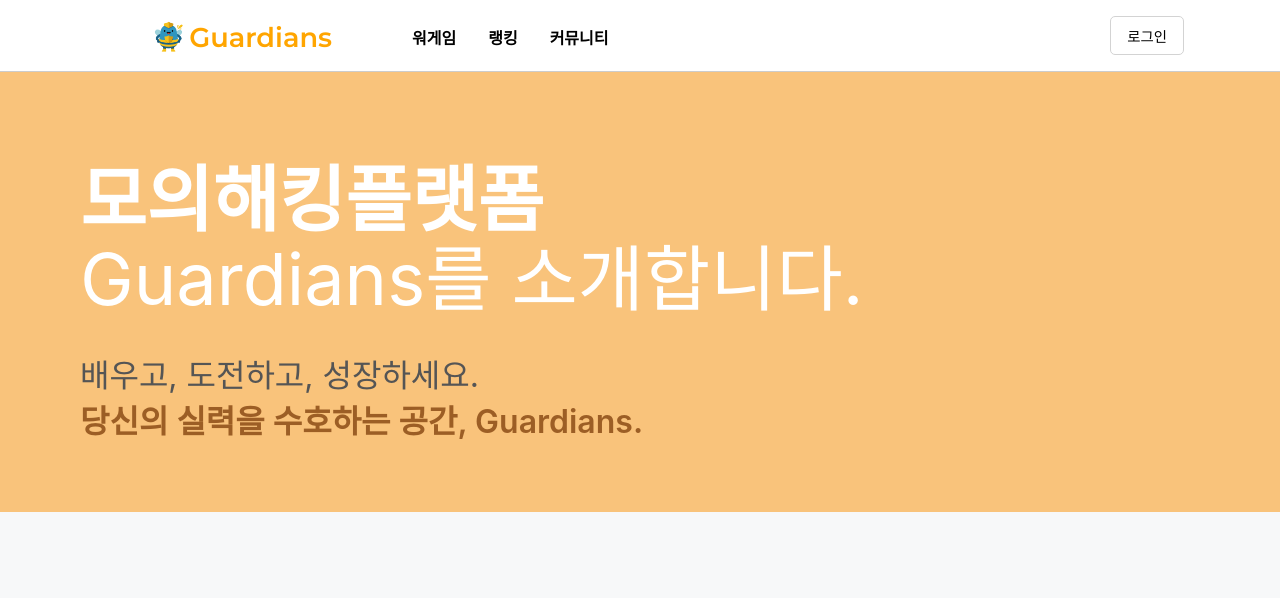
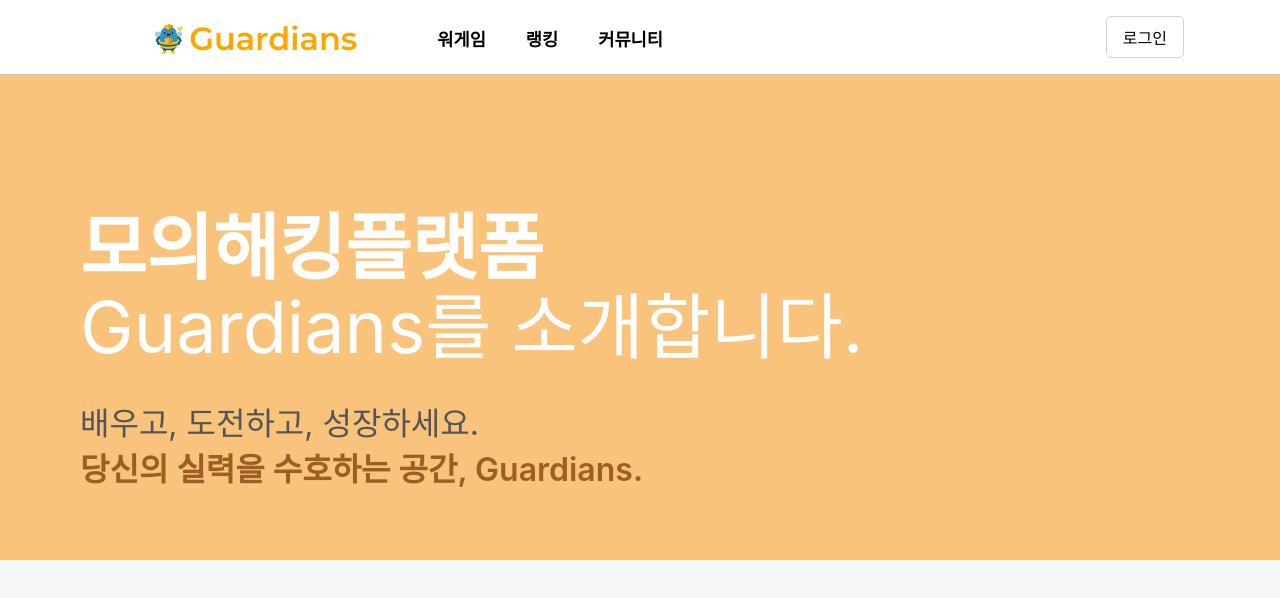
Before and after one commit to BeeGuardians/Guardians-frontend, a React (Vite) app in the folder guardians/: page / in a window 1280 px wide. Shown: the top 598 px of the page. Built offline with nearby package versions, Linux system fonts and the light colour scheme; no server answers; a web font is replaced by a local one.

Commit message:
feat : resize pages to 1920px

```diff
--- a/guardians/src/App.tsx
+++ b/guardians/src/App.tsx
@@ -28,7 +28,7 @@ function App() {
     return (
         <AuthProvider>
             {isAuthPage ? <AuthHeader /> : <Header />}
-            <div style={{ paddingTop: isAuthPage ? "0" : "5rem"}}>
+            <div style={{ paddingTop: isAuthPage ? "0" : "5rem", paddingLeft : "5rem", maxWidth : "1920px"}}>
                 <Routes>
                     <Route path="/" element={<Home />} />
 
--- a/guardians/src/components/AuthHeader.module.css
+++ b/guardians/src/components/AuthHeader.module.css
@@ -12,7 +12,7 @@
     display: flex;
     align-items: center;
     justify-content: space-between;
-    max-width: 1440px;
+    max-width: 1920px;
     padding: 1rem 2rem;
     margin: 0 auto;
 }
@@ -26,7 +26,7 @@
 }
 
 .logo {
-    font-size: 1.7rem;
+    font-size: 2rem;
     font-weight: bold;
     color: white;
     text-decoration: none;
--- a/guardians/src/components/Header.module.css
+++ b/guardians/src/components/Header.module.css
@@ -14,7 +14,7 @@
     display: flex;
     align-items: center;
     justify-content: space-between;
-    max-width: 1440px;
+    max-width: 1920px;
     padding: 1rem 2rem;
     margin: 0 auto;
 }
@@ -28,7 +28,7 @@
 }
 
 .logo {
-    font-size: 1.7rem;
+    font-size: 2rem;
     font-weight: bold;
     color: orange;
     text-decoration: none;
@@ -54,8 +54,9 @@
 
 /* ===== 메뉴 ===== */
 .nav {
+    font-size: 1.1rem;
     display: flex;
-    gap: 2rem;
+    gap: 2.5rem;
     margin-left: 2rem;
 }
 
@@ -79,7 +80,7 @@
 .loginButton {
     padding: 0.5rem 1rem;
     border: 1px solid lightgray;
-    font-size: 0.9rem;
+    font-size: 1rem;
     border-radius: 5px;
     background: white;
     cursor: pointer;
--- a/guardians/src/pages/HomePage/Home.tsx
+++ b/guardians/src/pages/HomePage/Home.tsx
@@ -1,30 +1,28 @@
 function Home() {
     return (
-        <div style={{ padding: "0", margin: "0" }}>
+        <div style={{ padding: "0", margin: "0", maxWidth: "1920px", marginLeft: "-5rem"}}>
             {/* 배경색이 전체 너비로 적용되는 상단 Hero 영역 */}
             <div
                 style={{
                     backgroundColor: "#f9c37b",
-                    paddingTop: 80,              // 상단 여백 제거
-                    paddingBottom: "13rem",    // 하단만 여백 유지
-                    marginTop: "-6rem",        // ❗ 강제 상단 여백 제거 (부모 여백 무력화용)
+                    paddingTop: "8rem",
+                    paddingBottom: "13rem",
+                    marginTop: "-6rem",
                     color: "#000",
-                    width: "100vw",            // 전체 너비 강제 적용
+                    width: "100%",
                     height: "30vh",
-                    position: "relative",
-                    left: "calc(-100vw + 100%)", // 중앙 기준으로 왼쪽 이동
                 }}
             >
                 {/* 상단 제목 영역 */}
                 <h1
                     style={{
-                        color : "white",
-                        fontSize: "4.5rem",        // 큰 글씨
-                        fontWeight: "bold",        // 굵은 텍스트
+                        color: "white",
+                        fontSize: "4.5rem",
+                        fontWeight: "bold",
                         marginTop: "6rem",
-                        marginBottom: "1rem",      // 아래쪽 간격
-                        marginLeft: "5rem"
-                }}
+                        marginBottom: "1rem",
+                        marginLeft: "5rem",
+                    }}
                 >
                     모의해킹플랫폼 <br />
                     <span style={{ fontWeight: "400" }}>
@@ -35,27 +33,25 @@ function Home() {
                 {/* 설명 문구 영역 */}
                 <p
                     style={{
-                        fontSize: "2rem",        // 중간 크기 텍스트
-                        color: "#555",             // 회색 계열 텍스트
-                        marginTop: "2rem",         // 위쪽 간격
-                        marginLeft: "5rem"
-                }}
+                        fontSize: "2rem",
+                        color: "#555",
+                        marginTop: "2rem",
+                        marginLeft: "5rem",
+                    }}
                 >
                     배우고, 도전하고, 성장하세요. <br />
                     <span
                         style={{
-                            color: "#9c5e25",       // 갈색 계열 강조
-                            fontWeight: 600,        // 강조 굵기
+                            color: "#9c5e25",
+                            fontWeight: 600,
                         }}
                     >
                         당신의 실력을 수호하는 공간, Guardians.
                     </span>
                 </p>
-
-
             </div>
         </div>
-            );
+    );
 }
 
 export default Home;
--- a/guardians/src/pages/WargamePage/PopularWargameList.tsx
+++ b/guardians/src/pages/WargamePage/PopularWargameList.tsx
@@ -19,6 +19,7 @@ function PopularWargameList() {
     return (
         <div
             style={{
+                width: "330px",
                 marginTop: "1rem",
                 backgroundColor: "#fff",
                 borderRadius: "1rem",
--- a/guardians/src/pages/WargamePage/ProfileCard.tsx
+++ b/guardians/src/pages/WargamePage/ProfileCard.tsx
@@ -2,7 +2,7 @@ function UserInfoCard() {
     return (
         <div
             style={{
-                width: "320px",
+                width: "360px",
                 border: "1px solid #ccc",
                 borderRadius: "10px",
                 overflow: "hidden",
```
